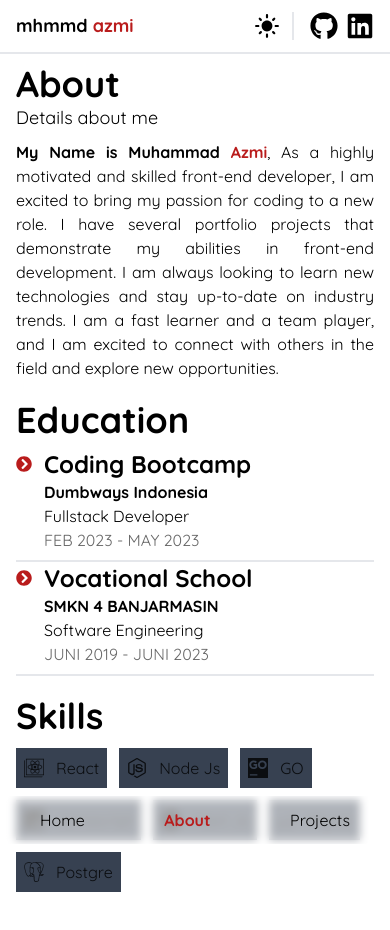
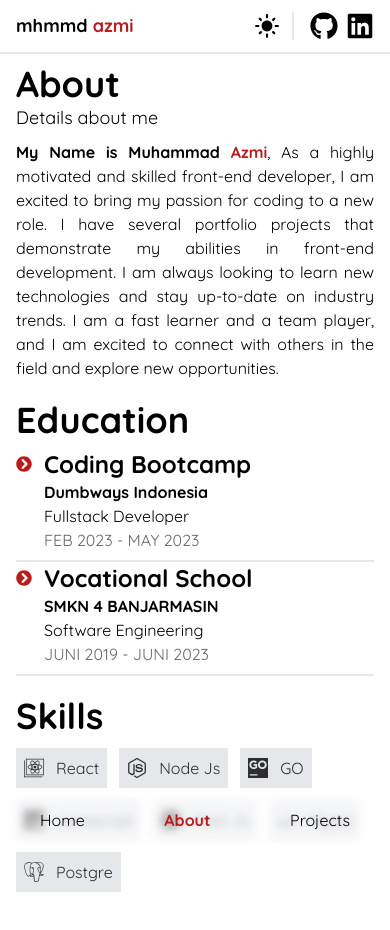
Before and after one commit to Azmye/portfolio-website, a Next.js app: page /about in a window 390 px wide. Shown: the top 930 px of the page. Built offline with nearby package versions, Linux system fonts and the light colour scheme.

Commit message:
adding dark mode

```diff
--- a/src/app/about/page.tsx
+++ b/src/app/about/page.tsx
@@ -55,31 +55,31 @@ export default function About() {
           <div className="dark:text-white">
             <h2 className="font-bold text-4xl">Skills</h2>
             <div className="pt-3 gap-3 text-transparent/80 flex flex-wrap md:flex-row md:gap-x-6 dark:text-white/80">
-              <span className="flex gap-x-3 px-2 py-2 items-center justify-start bg-gray-700 md:bg-gray-200  md:gap-0 md:px-0 md:py-0 md:bg-transparent md:flex-col md:items-start">
+              <span className="flex gap-x-3 px-2 py-2 items-center justify-start bg-gray-200 dark:bg-gray-700  md:gap-0 md:px-0 md:py-0 md:bg-transparent md:flex-col md:items-start">
                 <SiCreatereactapp className="text-xl md:text-5xl lg:text-7xl" />
                 <p>React</p>
               </span>
-              <span className="flex gap-x-3 px-2 py-2 items-center justify-start bg-gray-700 md:bg-gray-200  md:gap-0 md:px-0 md:py-0 md:bg-transparent md:flex-col md:items-start">
+              <span className="flex gap-x-3 px-2 py-2 items-center justify-start bg-gray-200 dark:bg-gray-700  md:gap-0 md:px-0 md:py-0 md:bg-transparent md:flex-col md:items-start">
                 <SiNodedotjs className="text-xl md:text-5xl lg:text-7xl" />
                 <p>Node Js</p>
               </span>
-              <span className="flex gap-x-3 px-2 py-2 items-center justify-start bg-gray-700 md:bg-gray-200  md:gap-0 md:px-0 md:py-0 md:bg-transparent md:flex-col md:items-start">
+              <span className="flex gap-x-3 px-2 py-2 items-center justify-start bg-gray-200 dark:bg-gray-700  md:gap-0 md:px-0 md:py-0 md:bg-transparent md:flex-col md:items-start">
                 <SiGoland className="text-xl md:text-5xl lg:text-7xl" />
                 <p>GO</p>
               </span>
-              <span className="flex gap-x-3 px-2 py-2 items-center justify-start bg-gray-700 md:bg-gray-200  md:gap-0 md:px-0 md:py-0 md:bg-transparent md:flex-col md:items-start">
+              <span className="flex gap-x-3 px-2 py-2 items-center justify-start bg-gray-200 dark:bg-gray-700  md:gap-0 md:px-0 md:py-0 md:bg-transparent md:flex-col md:items-start">
                 <SiJavascript className="text-xl md:text-5xl lg:text-7xl" />
                 <p>Javascript</p>
               </span>
-              <span className="flex gap-x-3 px-2 py-2 items-center justify-start bg-gray-700 md:bg-gray-200  md:gap-0 md:px-0 md:py-0 md:bg-transparent md:flex-col md:items-start">
+              <span className="flex gap-x-3 px-2 py-2 items-center justify-start bg-gray-200 dark:bg-gray-700  md:gap-0 md:px-0 md:py-0 md:bg-transparent md:flex-col md:items-start">
                 <SiNextdotjs className="text-xl md:text-5xl lg:text-7xl" />
                 <p>Next Js</p>
               </span>
-              <span className="flex gap-x-3 px-2 py-2 items-center justify-start bg-gray-700 md:bg-gray-200  md:gap-0 md:px-0 md:py-0 md:bg-transparent md:flex-col md:items-start">
+              <span className="flex gap-x-3 px-2 py-2 items-center justify-start bg-gray-200 dark:bg-gray-700  md:gap-0 md:px-0 md:py-0 md:bg-transparent md:flex-col md:items-start">
                 <SiMysql className="text-xl md:text-5xl lg:text-7xl" />
                 <p>Mysql</p>
               </span>
-              <span className="flex gap-x-3 px-2 py-2 items-center justify-start bg-gray-700 md:bg-gray-200  md:gap-0 md:px-0 md:py-0 md:bg-transparent md:flex-col md:items-start">
+              <span className="flex gap-x-3 px-2 py-2 items-center justify-start bg-gray-200 dark:bg-gray-700  md:gap-0 md:px-0 md:py-0 md:bg-transparent md:flex-col md:items-start">
                 <SiPostgresql className="text-xl md:text-5xl lg:text-7xl" />
                 <p>Postgre</p>
               </span>
```
